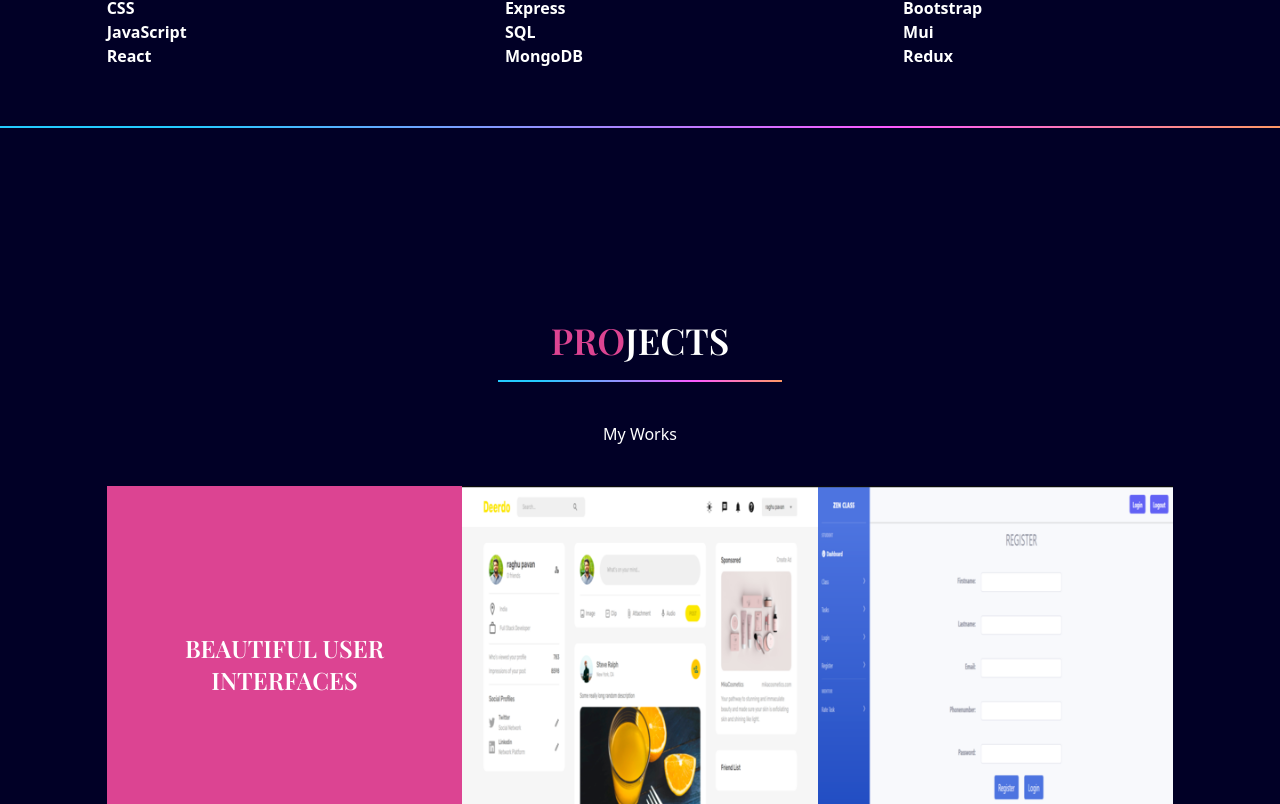
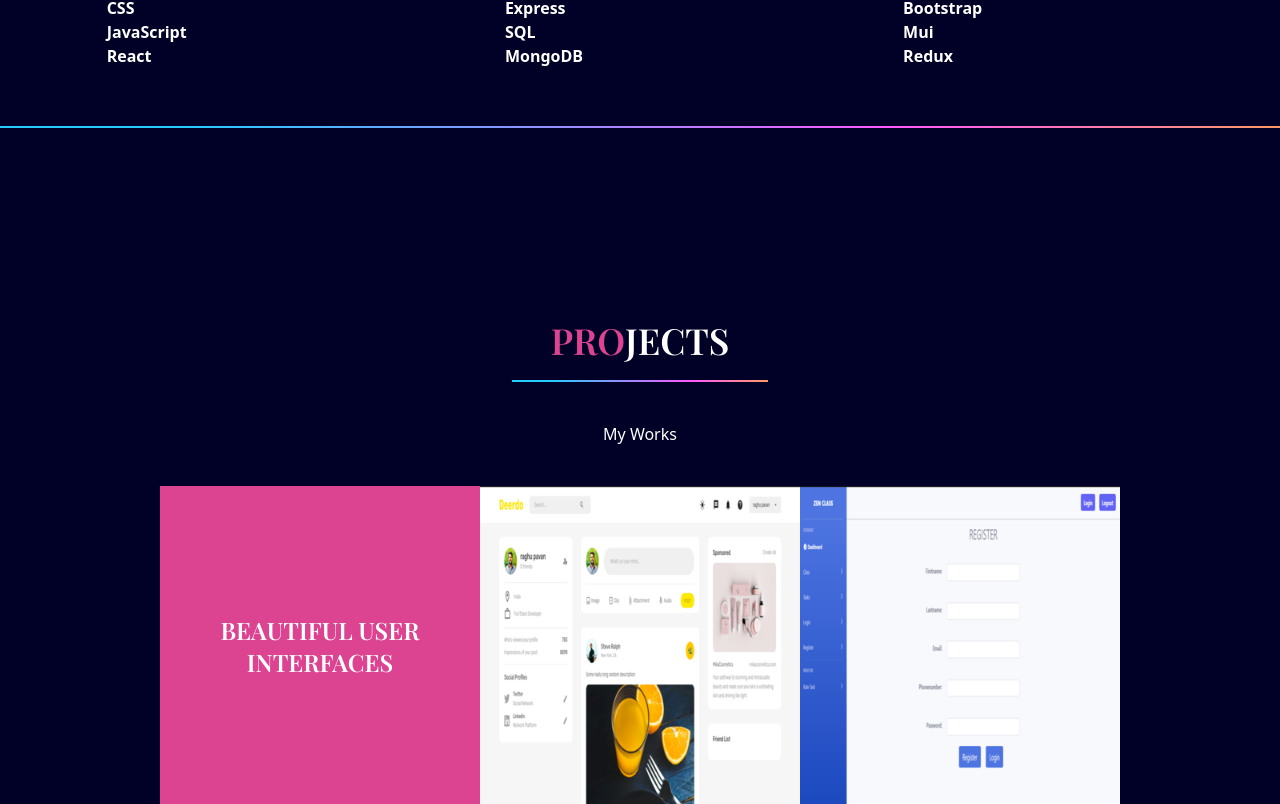
Before and after one commit to AR-Pavan/portfolio, a React (Create React App) app: page / in a window 1280 px wide. Shown: the part 1476-2280 px from the top of the page. Built offline with nearby package versions, Linux system fonts and the light colour scheme.

Commit message:
project added

```diff
--- a/public/index.html
+++ b/public/index.html
@@ -9,6 +9,7 @@
       name="description"
       content="Web site created using create-react-app"
     />
+
     <link rel="apple-touch-icon" href="%PUBLIC_URL%/logo192.png" />
     <!--
       manifest.json provides metadata used when your web app is installed on a
@@ -28,6 +29,8 @@
   </head>
   <body>
     <noscript>You need to enable JavaScript to run this app.</noscript>
+
+
     <div id="root"></div>
     <!--
       This HTML file is a template.
--- a/src/App.js
+++ b/src/App.js
@@ -60,7 +60,7 @@ function App() {
         </motion.div>
       </div>
       <LineGradient />
-      <div className="w-5/6 mx-auto">
+      <div className="w-3/4 mx-auto">
         <motion.div
           margin="0 0 -200px 0"
           amount="all"
--- a/src/scenes/Landing.css
+++ b/src/scenes/Landing.css
@@ -1,11 +1,3 @@
 .image img{
     border-radius: 50% 50% 0% 0%;
 }
-
-.buttonsGrp{
-    position:absolute;
-    top:80%;
-    left:15%;
-    gap:1.5rem;
-
-}
--- a/src/scenes/Landing.jsx
+++ b/src/scenes/Landing.jsx
@@ -3,6 +3,7 @@ import useMediaQuery from "../hooks/useMediaQuery";
 import { motion } from "framer-motion";
 import AnchorLink from "react-anchor-link-smooth-scroll";
 import "./Landing.css";
+
 const Landing = ({ setSelectedPage }) => {
   const isAboveLarge = useMediaQuery("(min-width: 1060px)");
   return (
@@ -119,7 +120,7 @@ const Landing = ({ setSelectedPage }) => {
             visible: { opacity: 1, x: 0 },
           }}
         >
-        <AnchorLink
+          <a
             className="rounded-sm bg-gradient-to-r from-rose-400 to-orange-300 py-2 pr-3 font-extrabold text-black border-2 border-black"
             href="https://drive.google.com/file/d/14AysrzhgY5j0Tpd646tqaXXzFrQh5qfJ/view?usp=drivesdk"
             target="_blank"
@@ -128,8 +129,8 @@ const Landing = ({ setSelectedPage }) => {
             <div className="w-full h-full flex items-center justify-center px-20 font-playfair">
               Resume
             </div>
-          </AnchorLink>
-          </motion.div>
+          </a>
+        </motion.div>
       </div>
     </section>
   );
--- /dev/null
+++ b/src/scenes/Projects.css
@@ -0,0 +1,16 @@
+.project {
+  position: relative;
+  justify-content: center;
+  align-items: center;
+  max-height: max-content;
+}
+.desc{
+    text-align: top;
+}
+.buttonsGrp {
+  position: absolute;
+  padding:1rem;
+  top: 60%;
+  left: 15%;
+  gap: 1.5rem;
+}
--- a/src/scenes/Projects.jsx
+++ b/src/scenes/Projects.jsx
@@ -3,7 +3,7 @@ import { motion } from "framer-motion";
 import GitHubIcon from '@mui/icons-material/GitHub';
 import Button from '@mui/material/Button';
 import StreamIcon from '@mui/icons-material/Stream';
-import "./Landing.css";
+import "./Projects.css";
 import { Grid } from "@mui/material";
 const container = {
   hidden: {},
@@ -39,34 +39,43 @@ const projects=[
       source:"https://github.com/AR-Pavan/quiz-app-backend",
       front:"https://github.com/AR-Pavan/quiz-app-frontend",
       deployedUrl:"https://my-simple-quiz-app-007.netlify.app/",
+    },
+    {
+      id:"4",
+      name:"Admin Dashboard",
+      description:"This Dashboard mainly focusus on getting data from backend and displaying it beautifully.",
+      source:"https://github.com/AR-Pavan/admin-dashboard-backend",
+      front:"https://github.com/AR-Pavan/admin-dashboard-frontend",
+      deployedUrl:"https://grand-cranachan-73fecf.netlify.app/",
     }
 ]
 const Project = ({ item }) => {
   const overlayStyles = `absolute h-full w-full opacity-0 hover:opacity-90 transition duration-500
-    bg-grey z-30 flex flex-col justify-center items-center text-center p-16 text-deep-blue`;
+    bg-grey z-100 flex flex-col p-16 text-deep-blue`;
 
 
     return (
-        <motion.div variants={projectVariant} className="relative">
+        <motion.div variants={projectVariant} className="relative project">
           <div className={overlayStyles}>
-            <p className="text-2xl font-playfair">{item.name}</p>
-            <p className="mt-7">
+            <p className="text-2xl font-playfair name">{item.name}</p>
+            <p className="text-sm-center text-md-center text-lg-center text-xl-center desc">
               {item.description}
             </p>
-            <div className="buttonsGrp">
-            <Grid container spacing={1}>
-              <Grid item xs={6}>
-                <Button href={`${item.source}`} target="_blank"size="medium" variant="contained" startIcon={<GitHubIcon/>}>
+
+            <div className="buttonsGrp mt-0">
+            <Grid container spacing={3}>
+              <Grid item xs={5}>
+                <Button href={`${item.source}`} target="_blank"size="small" variant="contained" startIcon={<GitHubIcon/>}>
                     Backend
                 </Button>
                 </Grid>
-                <Grid item xs={6}>
-                <Button href={`${item.front}`} target="_blank"size="medium" variant="contained" startIcon={<GitHubIcon/>}>
+                <Grid item xs={5}>
+                <Button href={`${item.front}`} target="_blank"size="small" variant="contained" startIcon={<GitHubIcon/>}>
                     Frontend
                 </Button>
                 </Grid>
-                <Grid item xs = {12}>
-                <Button href={`${item.deployedUrl}`} target="_blank"size="medium" variant="contained"color="error" startIcon={<StreamIcon/>}>
+                <Grid item xs = {10}>
+                <Button href={`${item.deployedUrl}`} target="_blank"size="small" variant="contained"color="error" startIcon={<StreamIcon/>}>
                     Deployed Site
                 </Button>
                 </Grid>
```
Also changed, not shown: public/assets/project-4.png (added), src/assets/project-4.png (added).
